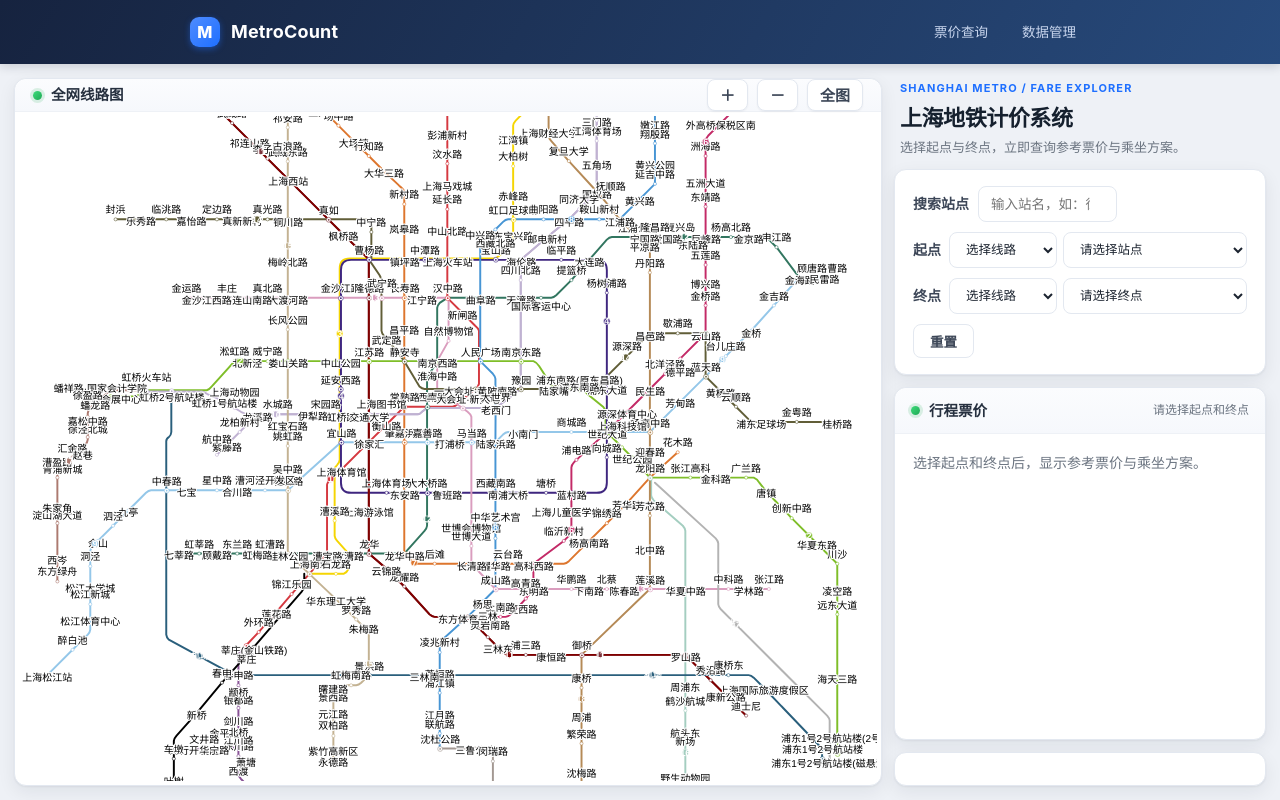
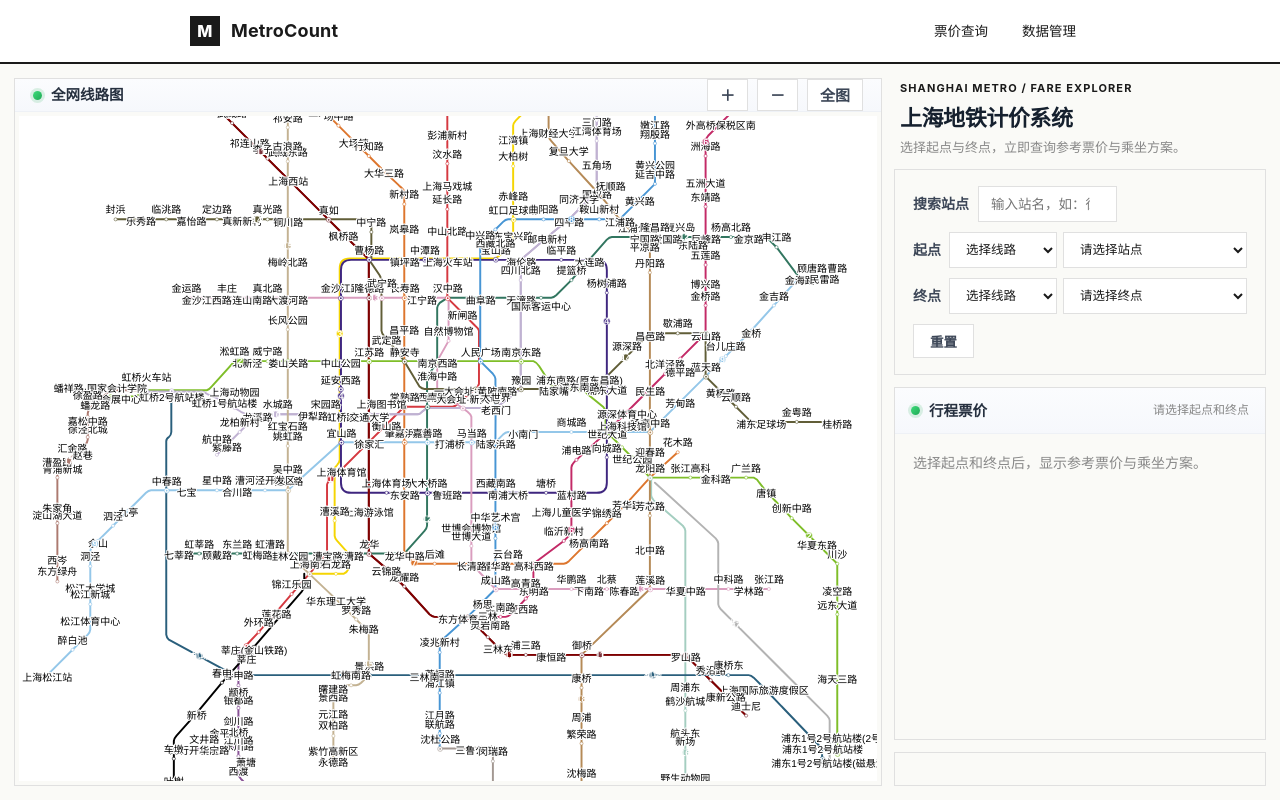
Before and after one commit to HaaaM111/Metrocount, a Django app: page / in a window 1280 px wide. Run offline with Django 4.2, Linux system fonts and the light colour scheme; data that the repository does not hold is empty.

Commit message:
修复了一些错误内容

```diff
--- a/metrocount/urls.py
+++ b/metrocount/urls.py
@@ -1,8 +1,10 @@
 """
 URL configuration for metrocount project.
 """
-from django.urls import include, path
+from django.contrib import admin
+from django.urls import path, include
 
 urlpatterns = [
+    path('admin/', admin.site.urls),
     path('', include('subway.urls')),
 ]
--- a/static/subway/app.js
+++ b/static/subway/app.js
@@ -273,13 +273,21 @@ segments.forEach((seg, si) => {
     const sLen = nearestLenOnPath(p, startC);
     const eLen = nearestLenOnPath(p, endC);
     if (sLen == null || eLen == null) return;       // 这段 path 不经过这两个站
-    const [a, b] = sLen < eLen ? [sLen, eLen] : [eLen, sLen];
+    let a = sLen < eLen ? sLen : eLen;
+    let b = sLen < eLen ? eLen : sLen;
+    const forward = b - a;
+    const backward = total - forward;
 
-    const clone = p.cloneNode();
+    const clone = p.cloneNode(true);
     clone.style.opacity = '1';
     clone.setAttribute('stroke-width', '12');
-    clone.style.strokeDasharray  = `${b - a} ${total}`;
-    clone.style.strokeDashoffset = String(-a);
+    if(backward < forward){
+      clone.style.strokeDasharray = `${backward} ${forward}`;
+      clone.style.strokeDashoffset = `${-b}`;
+    }else{
+      clone.style.strokeDasharray = `${forward} ${backward}`;
+      clone.style.strokeDashoffset = `${-a}`;
+    }
     g.appendChild(clone);
   });
 
--- a/static/subway/style.css
+++ b/static/subway/style.css
@@ -1,22 +1,26 @@
-:root{
-  --bg:#eef1f6;--panel:#ffffff;--border:#e3e8f0;--text:#1c2430;--muted:#6b7480;
-  --blue:#1e6fff;--blue-soft:#eaf2ff;--blue-border:#c9dcff;
-  --header-from:#16233f;--header-to:#274a7c;
-  --shadow-sm:0 1px 2px rgba(16,24,40,.05);
-  --shadow-md:0 6px 18px rgba(16,24,40,.07);
-  --radius:12px;--radius-sm:8px;
+:root {
+  --bg: #fafaf7;
+  --card: #ffffff;
+  --text: #1a1a1a;
+  --muted: #888;
+  --border: #e0e0e0;
+  --blue: #1a1a1a;
+  --radius: 0;
+  --radius-sm: 0;
+  --shadow-sm: none;
 }
+
 *{box-sizing:border-box}
 html{-webkit-font-smoothing:antialiased}
 body{margin:0;background:var(--bg);color:var(--text);font:14px/1.55 -apple-system,BlinkMacSystemFont,"Segoe UI","PingFang SC","Hiragino Sans GB","Microsoft YaHei",sans-serif}
 .container{width:min(900px,calc(100% - 40px));margin:0 auto}
-.site-header{height:64px;background:linear-gradient(120deg,var(--header-from),var(--header-to));color:#fff;box-shadow:0 2px 10px rgba(16,24,40,.18)}
+.site-header{height:64px;background:#ffffff;color:#1a1a1a;border-bottom:2px solid #1a1a1a;box-shadow:none}
 .header-inner{height:100%;display:flex;align-items:center;justify-content:space-between}
 .brand{font-weight:700;font-size:18px;display:flex;align-items:center;gap:11px;letter-spacing:.01em}
-.brand-mark{display:grid;place-items:center;width:30px;height:30px;background:linear-gradient(135deg,#4f8cff,#1e6fff);border-radius:9px;font-weight:800;font-size:16px;color:#fff;box-shadow:0 2px 6px rgba(30,111,255,.45)}
+.brand-mark{display:grid;place-items:center;width:30px;height:30px;background:#1a1a1a;border-radius:0;font-weight:800;font-size:16px;color:#fff}
 .site-header nav{display:flex;gap:6px}
-.site-header nav a{color:#c9d6ee;text-decoration:none;padding:7px 14px;border-radius:8px;font-size:13.5px;font-weight:500;transition:background .15s,color .15s}
-.site-header nav a:hover{background:rgba(255,255,255,.12);color:#fff}
+.site-header nav a{color:#1a1a1a;text-decoration:none;padding:7px 14px;border-radius:0;font-size:13.5px;font-weight:500}
+.site-header nav a:hover{background:#f0f0f0;color:#1a1a1a}
 .page-grid{padding:42px 0 30px}
 .intro{margin-bottom:24px}
 .eyebrow{color:var(--blue);font-size:12px;font-weight:700;letter-spacing:.1em;margin:0 0 10px}
```
Also changed, not shown: subway/admin.py (+8 -1 lines), _q10.png (added), _q11.png (added), _q12.png (added), _q13.png (added), _q14.png (added), _q15.png (added), _q16.png (added), _q17.png (added), _q6.png (added), _q7.png (added), _q8.png (added), _q9.png (added).
